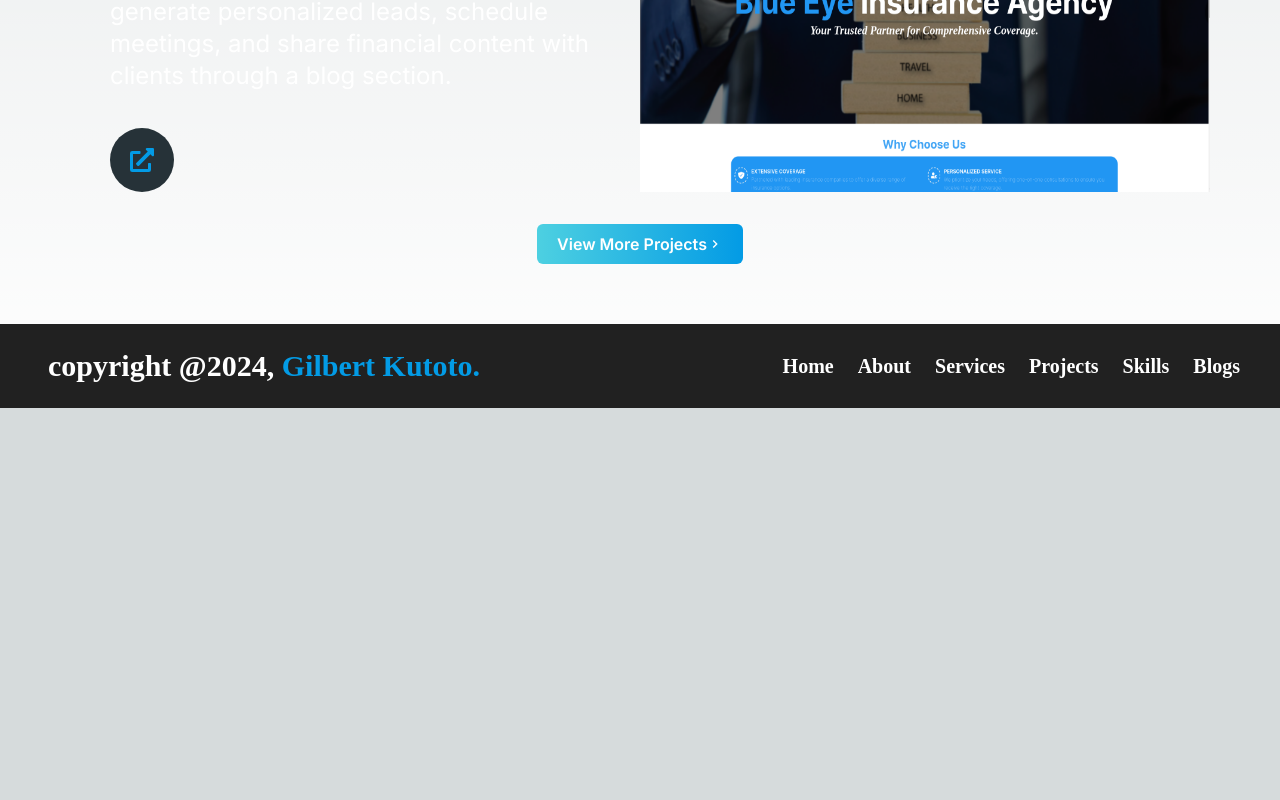
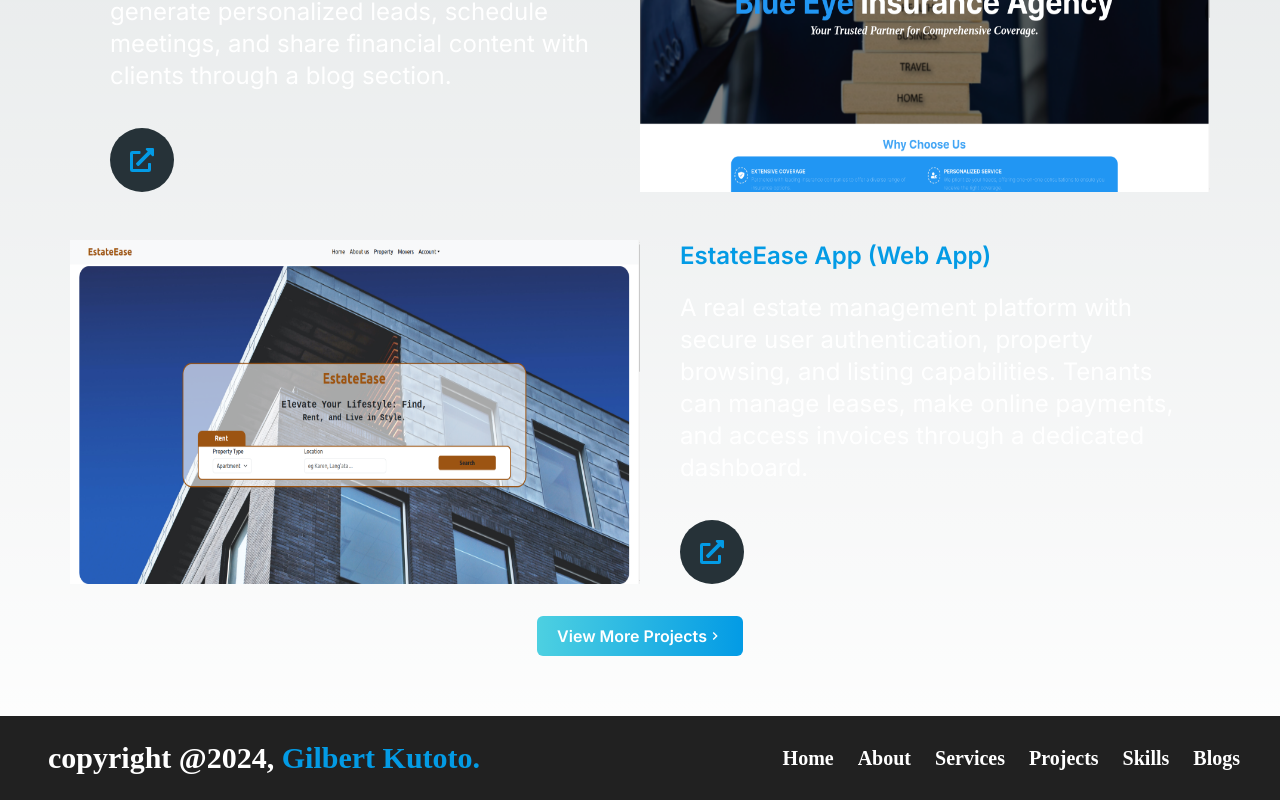
Before and after one commit to gilbert-ku/g.ku, a Next.js app: page / in a window 1280 px wide. Shown: the part 795-1595 px from the top of the page. Before the commit the page ends 1203 px from the top, so only its background shows below. Built offline with nearby package versions, Linux system fonts and the light colour scheme.

Commit message:
add EstateEase web-app

```diff
--- a/components/projects/Projects.jsx
+++ b/components/projects/Projects.jsx
@@ -61,6 +61,27 @@ const Projects = () => {
           />
         </div>
 
+        {/* estateease web app */}
+        <div className="md:flex mt-12">
+          <Image
+          src="/estateweb.png"
+          width={500}
+          height={300}
+          alt="EstateEase Mobile App"
+          loading="lazy"
+          className="w-full md:w-1/2"
+          />
+
+            <div className='md:ml-5 lg:ml-10 my-auto md:pr-5 lg:pr-3'>
+              <h1 className='text-xl md:text-2xl text-light-blue-600 font-semibold mb-2 md:mb-5'>EstateEase App (Web App)</h1>
+              <p className='md:text-xl lg:text-2xl'>A real estate management platform with secure user authentication, property browsing, and listing capabilities. Tenants can manage leases, make online payments, and access invoices through a dedicated dashboard.</p>
+              <button className='mt-3 md:mt-5 lg:mt-9 p-3 bg-blue-gray-900 w-full md:w-16 h-full md:h-16 rounded-full flex justify-center items-center align-bottom'>
+                {/* <h1 className='pr-4 my-auto font-serif font-bold text-xl text-light-blue-600 md:hidden'>go live</h1> */}
+                <Link href="https://estateeaseapp.onrender.com/" target='_blank' className='text-light-blue-600 text-xl md:text-2xl font-semibold md:font-bold flex'> <h1 className='pr-4 my-auto font-serif font-bold text-xl text-light-blue-600 md:hidden'>go live</h1><FaExternalLinkAlt /></Link>
+              </button>
+            </div>
+        </div>
+
         <div className='my-5 flex justify-center items-center'>
           <Link href="projects">
           <button className=" p-2 rounded-md font-semibold my-3 nd:my-5 px-5 bg-gradient-to-r from-cyan-300 to-light-blue-600 flex">View More Projects <MdNavigateNext className='my-auto font-extrabold'/></button>
```
